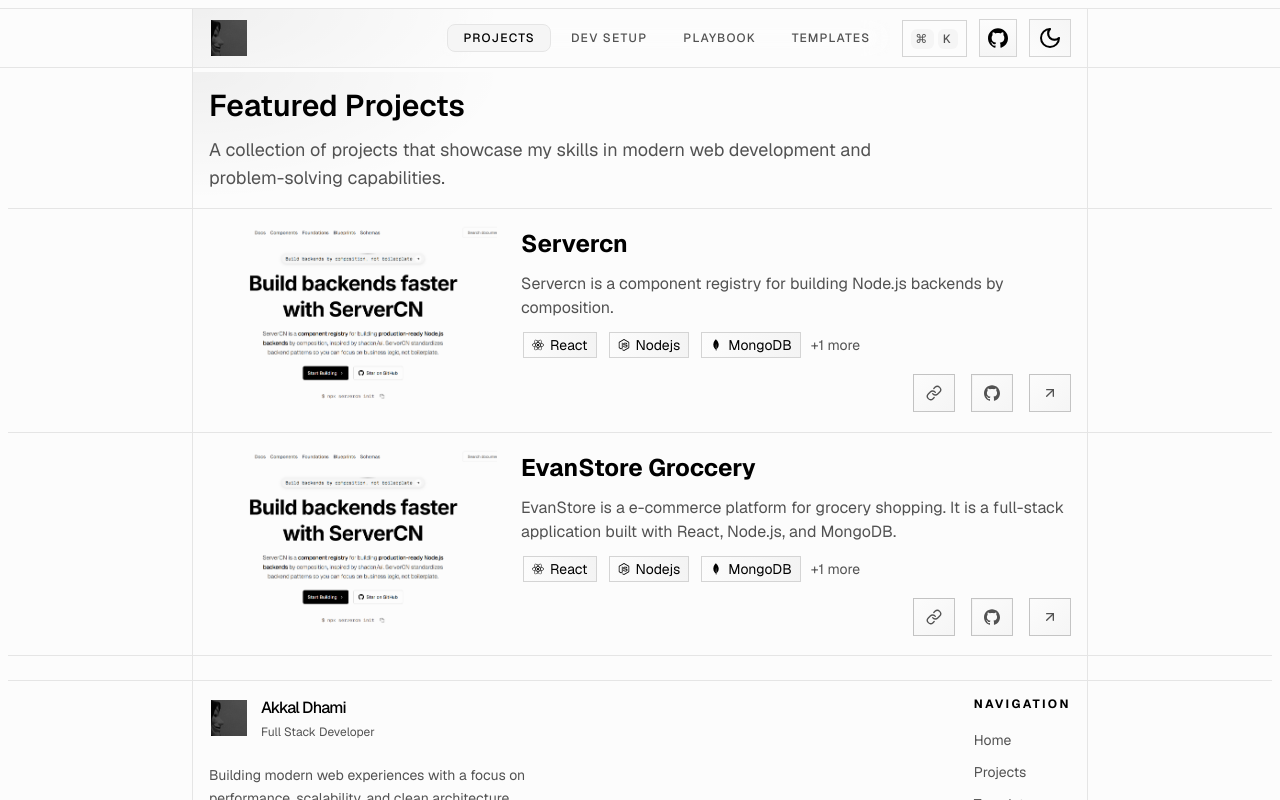
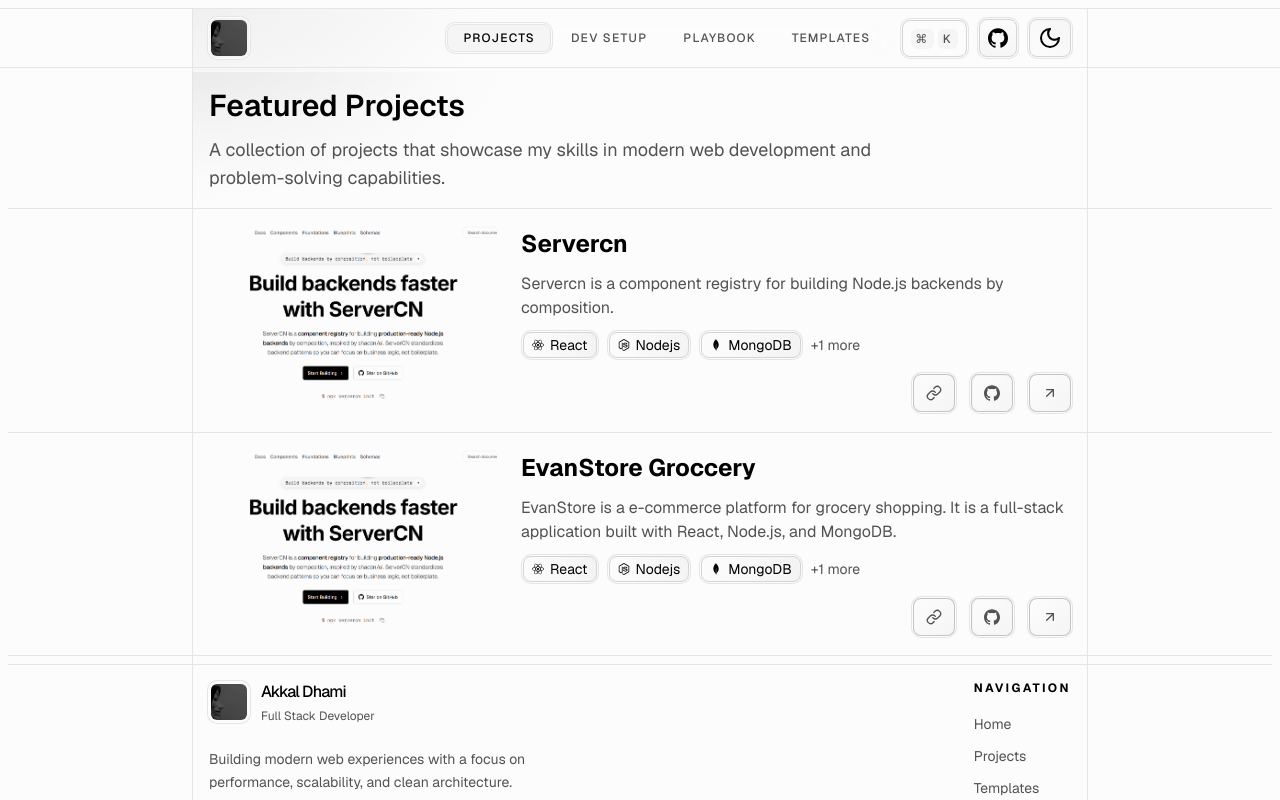
Before and after one commit to AkkalDhami/akkal-portfolio, a Next.js app: page /projects in a window 1280 px wide. Shown: the top 800 px of the page. Built offline with nearby package versions, Linux system fonts and the light colour scheme.

Commit message:
feat: implement portfolio home page with hero section, command palette, and core UI components

```diff
--- a/app/(app)/page.tsx
+++ b/app/(app)/page.tsx
@@ -1,16 +1,19 @@
 import { ContactSection } from "@/components/contact/contact-section";
-import { HeroSection } from "@/components/home/hero-section";
+import {
+  HeroSection,
+  HeroSectionBackground
+} from "@/components/home/hero-section";
 import { GitHubContributions } from "@/components/github";
 import { ProjectsSection } from "@/components/projects/project-section";
 import { SkillsSection } from "@/components/skills/skill-section";
 import { PlaybookSection } from "@/components/playbook/playbook-section";
 import { TemplateSection } from "@/components/templates/template-section";
 import { StackMarquee } from "@/components/shared/stack-marquee";
-
 export default async function Page() {
   return (
     <div className="border-edge mx-auto flex max-w-4xl flex-col space-y-2 border-x">
       <HeroSection />
+      <HeroSectionBackground />
       <ProjectsSection home />
 
       <GitHubContributions home />
--- a/app/(app)/projects/page.tsx
+++ b/app/(app)/projects/page.tsx
@@ -1,5 +1,6 @@
 import { Metadata } from "next";
 import { ProjectsSection } from "@/components/projects/project-section";
+import { cn } from "@/lib/utils";
 
 export const metadata: Metadata = {
   title: "Projects",
@@ -9,7 +10,11 @@ export const metadata: Metadata = {
 
 export default function Page() {
   return (
-    <div className="border-edge mx-auto max-w-4xl border-x pt-18 pb-4">
+    <div
+      className={cn(
+        "border-edge mx-auto max-w-4xl border-x pt-18",
+        "bg-[radial-gradient(35%_128px_at_0%_0%,--theme(--color-foreground/.05),transparent)] dark:bg-[radial-gradient(35%_128px_at_0%_0%,--theme(--color-foreground/.08),transparent),radial-gradient(35%_128px_at_100%_0%,--theme(--color-foreground/.08),transparent)]"
+      )}>
       <ProjectsSection details={false} />
     </div>
   );
--- a/app/(app)/templates/page.tsx
+++ b/app/(app)/templates/page.tsx
@@ -9,7 +9,7 @@ export const metadata: Metadata = {
 
 export default function Page() {
   return (
-    <div className="border-edge mx-auto max-w-4xl border-x px-4 pt-16 pb-2">
+    <div className="border-edge mx-auto max-w-4xl border-x pt-16">
       <TemplateSection />
     </div>
   );
--- a/app/globals.css
+++ b/app/globals.css
@@ -52,7 +52,7 @@
   --radius-md: calc(var(--radius) - 2px);
   --radius-lg: var(--radius);
   --radius-xl: calc(var(--radius) + 4px);
-  --radius-primary: 0px;
+  --radius-primary: var(--radius);
 
   --shadow-2xs: var(--shadow-2xs);
   --shadow-xs: var(--shadow-xs);
@@ -259,6 +259,10 @@ html {
   @apply before:bg-edge relative before:absolute before:top-0 before:-left-[100vw] before:-z-1 before:h-px before:w-[200vw];
 }
 
+@utility primary-ring {
+  @apply ring-offset-background ring-[1px] ring-neutral-200 ring-offset-1 dark:ring-neutral-800;
+}
+
 @utility screen-line-after {
   @apply after:bg-edge relative after:absolute after:bottom-0 after:-left-[100vw] after:-z-1 after:h-px after:w-[200vw];
 }
```
